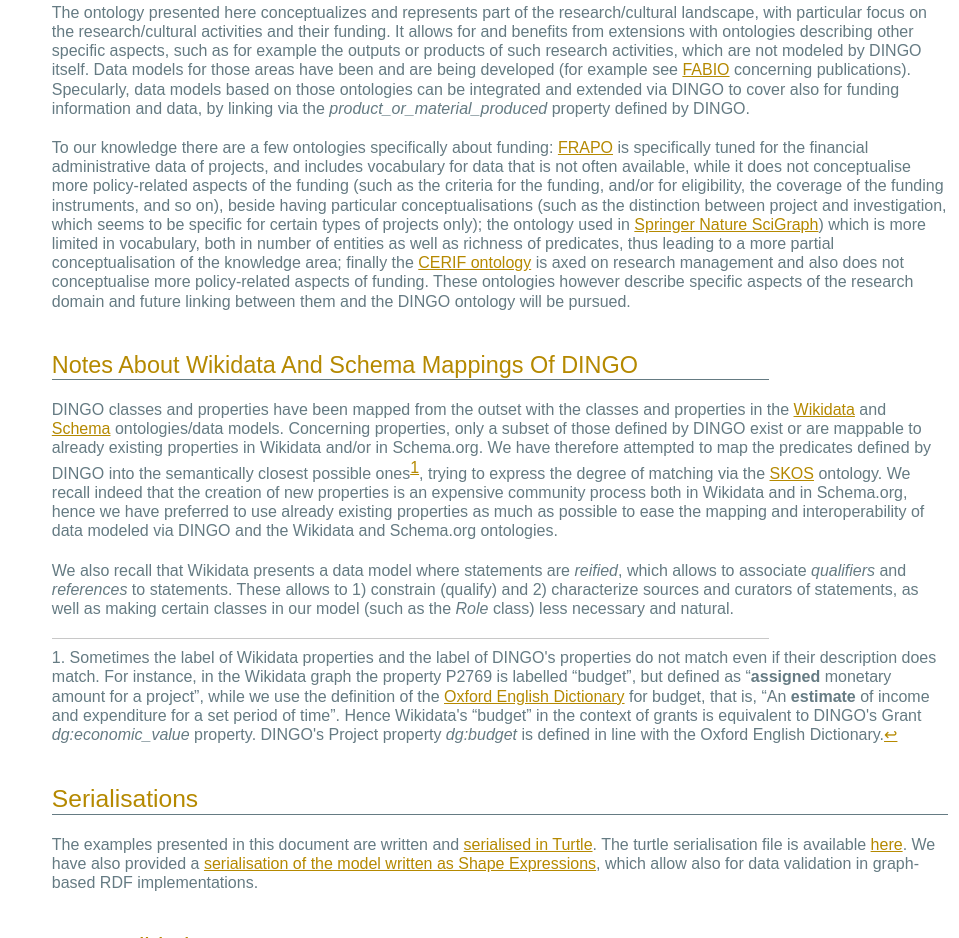
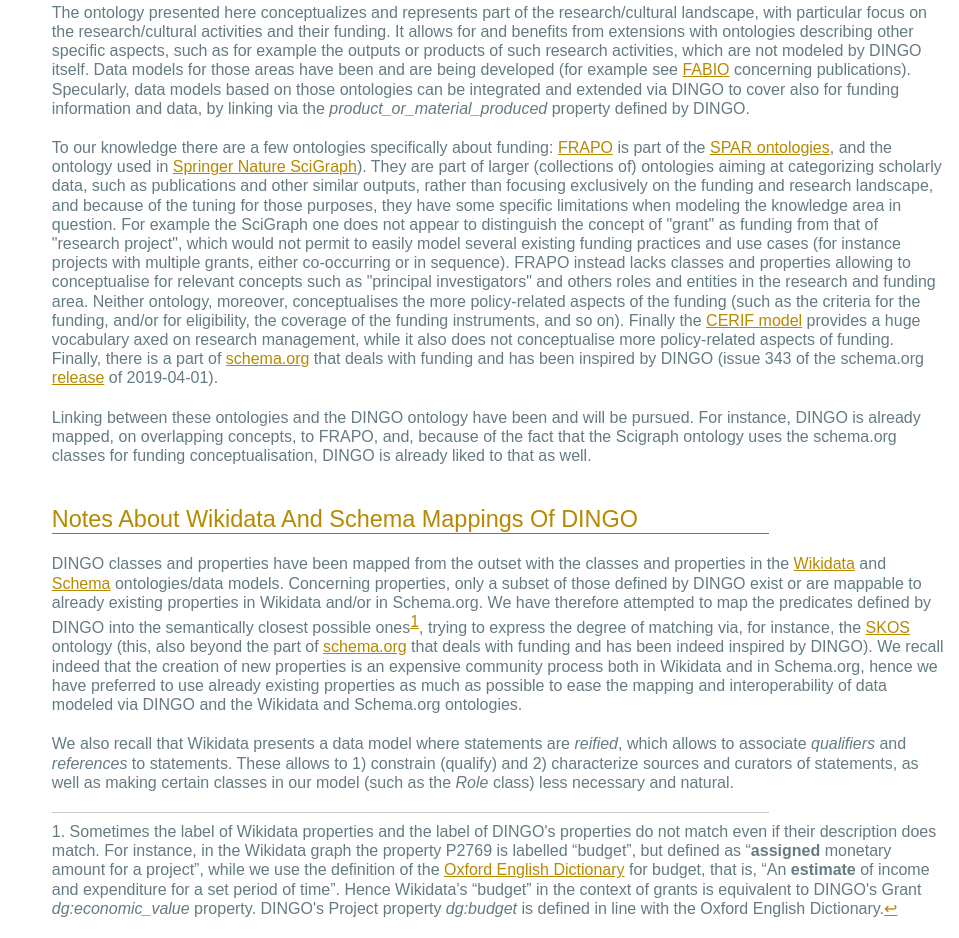
Before and after one commit to dcodings/DINGO, a plain HTML site: page index.html in a window 1280 px wide. Shown: the part 3511-4449 px from the top of the page, without its empty margins (321-1280 px from the left). Drawn offline with Linux system fonts and the light colour scheme; no server answers.

Commit message:
Added some details about ontology mapping of DINGO.

```diff
--- a/index.html
+++ b/index.html
@@ -114,13 +114,20 @@
 
 <p>The ontology presented here conceptualizes and represents part of the research/cultural landscape, with particular focus on the research/cultural activities and their funding. It allows for and benefits from extensions with ontologies describing other specific aspects, such as for example the outputs or products of such research activities, which are not modeled by DINGO itself. Data models for those areas have been and are being developed (for example see <a href="http://www.sparontologies.net/ontologies/fabio">FABIO</a> concerning publications). Specularly, data models based on those ontologies can be integrated and extended via DINGO to cover also for funding information and data, by linking via the <i>product_or_material_produced</i> property defined by DINGO.</p>
 
-<p>To our knowledge there are a few ontologies specifically about funding: <a href="https://sparontologies.github.io/frapo/current/frapo.html">FRAPO</a> is specifically tuned for the financial administrative data of projects, and includes vocabulary for data that is not often available, while it does not conceptualise more policy-related aspects of the funding (such as the criteria for the funding, and/or for eligibility, the coverage of the funding instruments, and so on), beside having particular conceptualisations (such as the distinction between project and investigation, which seems to be specific for certain types of projects only); the ontology used in <a href="https://scigraph.springernature.com/ontologies/core/Grantsummary">Springer Nature SciGraph</a>) which is more limited in vocabulary, both in number of entities as well as richness of predicates, thus leading to a more partial conceptualisation of the knowledge area; finally the <a href="https://www.eurocris.org/ontologies/cerif/#sec-glance">CERIF ontology</a> is axed on research management and also does not conceptualise more policy-related aspects of funding. These ontologies however describe specific aspects of the research domain and future linking between them and the DINGO ontology will be pursued.</p>
+<p>To our knowledge there are a few ontologies specifically about funding: <a href="https://sparontologies.github.io/frapo/current/frapo.html">FRAPO</a> is part of the <a href="https://sparontologies.github.io/frapo/current/frapo.html">SPAR ontologies</a>, and the ontology used in <a href="https://scigraph.springernature.com/ontologies/core/Grantsummary">Springer Nature SciGraph</a>). They are part of larger (collections of) ontologies aiming at categorizing scholarly data, such as publications and other similar outputs, rather than focusing exclusively on the funding and research landscape, and because of the tuning for those purposes, they have some specific limitations when modeling the knowledge area in question.
+For example the SciGraph one does not appear to distinguish the concept of "grant" as funding from that of "research project", which would not permit to easily model several existing funding practices and use cases (for instance projects with multiple grants, either co-occurring or in sequence). FRAPO instead lacks classes and properties allowing to conceptualise for relevant concepts such as "principal investigators" and others
+roles and entities in the research and funding area. Neither ontology, moreover, conceptualises the more policy-related aspects of the funding (such as the criteria for the funding, and/or for eligibility, the coverage of the funding instruments, and so on). Finally the <a href="https://www.eurocris.org/ontologies/cerif/#sec-glance">CERIF model</a> provides a huge vocabulary axed on research management, while it also does not conceptualise more policy-related aspects of funding.
+Finally, there is a part of <a href="https://schema.org/">schema.org</a> that deals with funding and has been inspired by DINGO (issue 343 of the schema.org <a href="https://schema.org/docs/releases.html">release</a> of 2019-04-01).</p>
+
+<p>Linking between these ontologies and the DINGO ontology have been and will be pursued. For instance, DINGO is already mapped, on overlapping concepts, to FRAPO, and, because of the fact that the Scigraph ontology uses the schema.org classes for funding conceptualisation, DINGO is already liked to that as well.</p>
+
+
 
 
 <h3 id="notes.about.wikidata.and.schema.mappings.of.dingo">Notes about Wikidata and Schema mappings of DINGO</h2>
 
 <p>DINGO classes and properties have been mapped from the outset with the classes and properties in the <a href="https://www.wikidata.org/">Wikidata</a> and <a href="https://schema.org/">Schema</a> ontologies/data models.
-Concerning properties, only a subset of those defined by DINGO exist or are mappable to already existing properties in Wikidata and/or in Schema.org. We have therefore attempted to map the predicates defined by DINGO into the semantically closest possible ones<sup><a href="#footnoteText1" id="footnote1">1</a></sup>, trying to express the degree of matching via the <a href="http://www.w3.org/2004/02/skos/core#">SKOS</a> ontology. We recall indeed that the creation of new properties is an expensive community process both in Wikidata and in Schema.org, hence we have preferred to use already existing properties as much as possible to ease the mapping and interoperability of data modeled via DINGO and the Wikidata and Schema.org ontologies.</p>
+Concerning properties, only a subset of those defined by DINGO exist or are mappable to already existing properties in Wikidata and/or in Schema.org. We have therefore attempted to map the predicates defined by DINGO into the semantically closest possible ones<sup><a href="#footnoteText1" id="footnote1">1</a></sup>, trying to express the degree of matching via, for instance, the <a href="http://www.w3.org/2004/02/skos/core#">SKOS</a> ontology (this, also beyond the part of <a href="https://schema.org/">schema.org</a> that deals with funding and has been indeed inspired by DINGO). We recall indeed that the creation of new properties is an expensive community process both in Wikidata and in Schema.org, hence we have preferred to use already existing properties as much as possible to ease the mapping and interoperability of data modeled via DINGO and the Wikidata and Schema.org ontologies.</p>
 
 <p>We also recall that Wikidata presents a data model where statements are <em>reified</em>, which allows to associate <em>qualifiers</em>
 and <em>references</em> to statements. These allows to 1) constrain (qualify) and 2) characterize sources and curators of statements, as well as making certain classes in our model (such as the <em>Role</em> class) less necessary and natural.</p>
```
